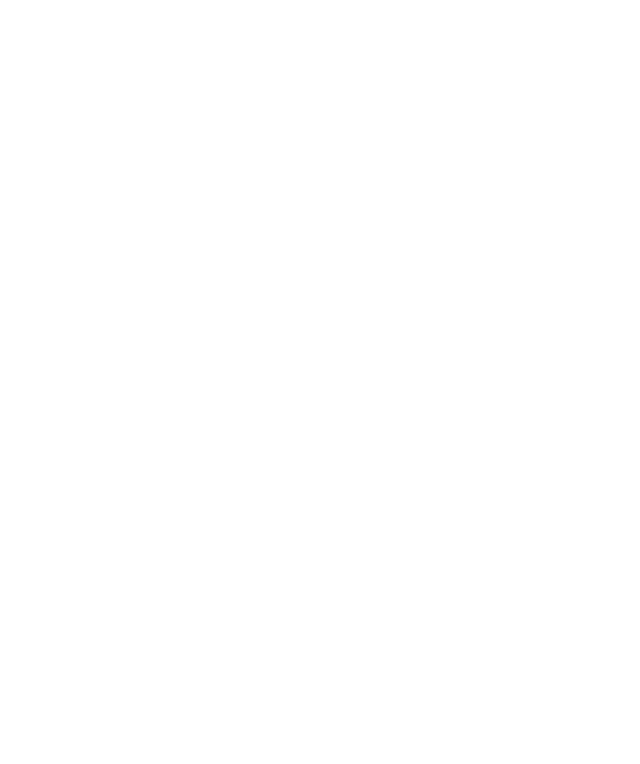
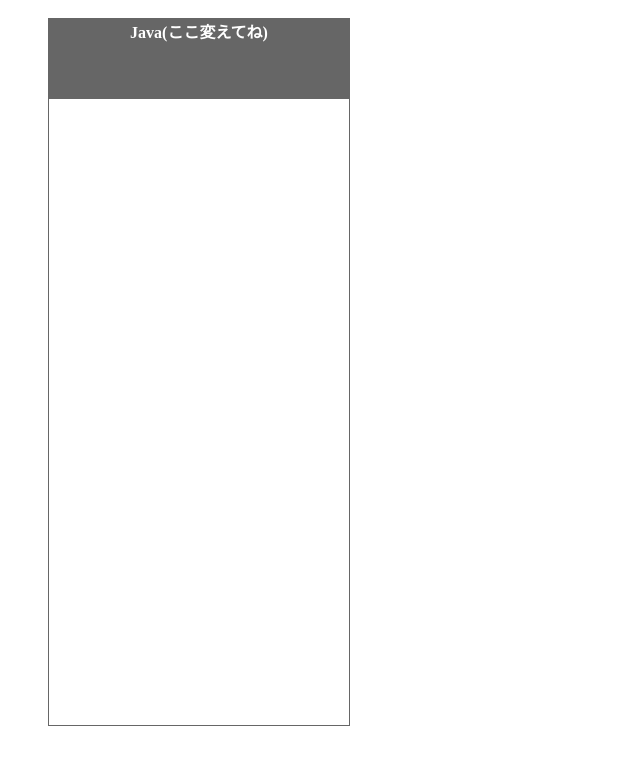
Before and after one commit to fumiya-kume/yukemuri-py4, a plain HTML site: page index.html in a window 1280 px wide. Shown: the whole page, without its empty margins (0-640 px from the left). Drawn offline with Linux system fonts and the light colour scheme.

Commit message:
[add]listのモックを作成

```diff
--- /dev/null
+++ b/css/list.css
@@ -0,0 +1,27 @@
+.list-holder{
+    float: left;
+}
+
+.list{
+    width: 100%;
+    height: 90%;
+    margin-left: 30px;
+}
+
+.column{
+    margin-top: 10px;
+    margin-left: 10px;
+    margin-bottom: 10px;
+    width: 300px;
+    height: 100%;
+    border: 1px solid #666666;
+}
+
+.column-header{
+    width: 300px;
+    height: 80px;
+    background-color: #666666;
+    text-align: center;
+    color: white;
+    font-weight: bold;
+}
--- a/index.html
+++ b/index.html
@@ -1,8 +1,17 @@
+<meta http-equiv="content-type" charset="utf-8">
 <html lang="ja">
     <head>
         <script type="text/javascript" src="js/jquery-3.2.1.min.js"></script>
+        <link rel="stylesheet" href="css/list.css"/>
         <title>hoge</title>
     </head>
     <body>
+        <div class="list-holder">
+            <div class="list">
+                <div class="column">
+                    <div class="column-header">Java(ここ変えてね)</div>
+                </div>
+            </div>
+        </div>
     </body>
 </html>
```
Lines whose indentation alone changed are shown as unchanged.
